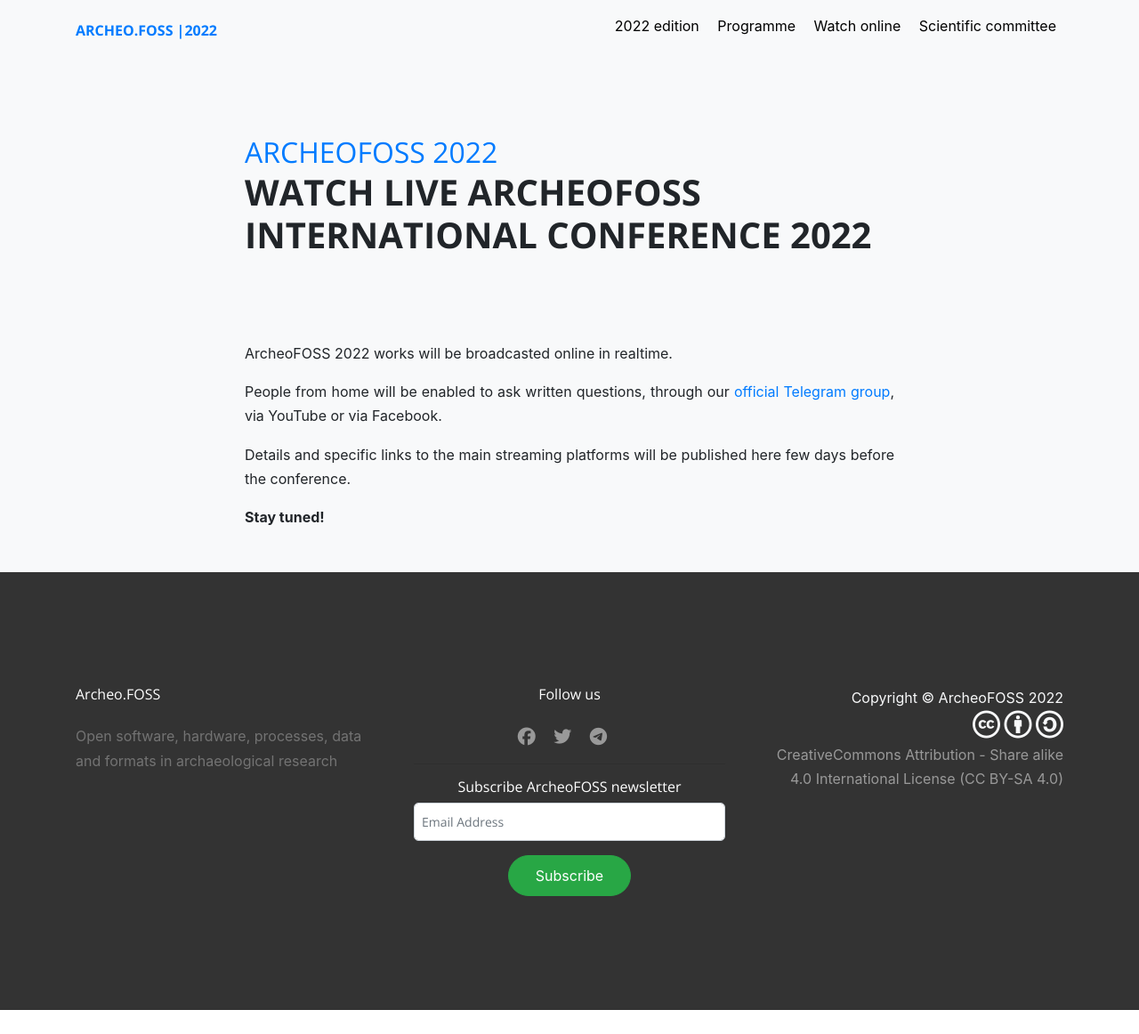
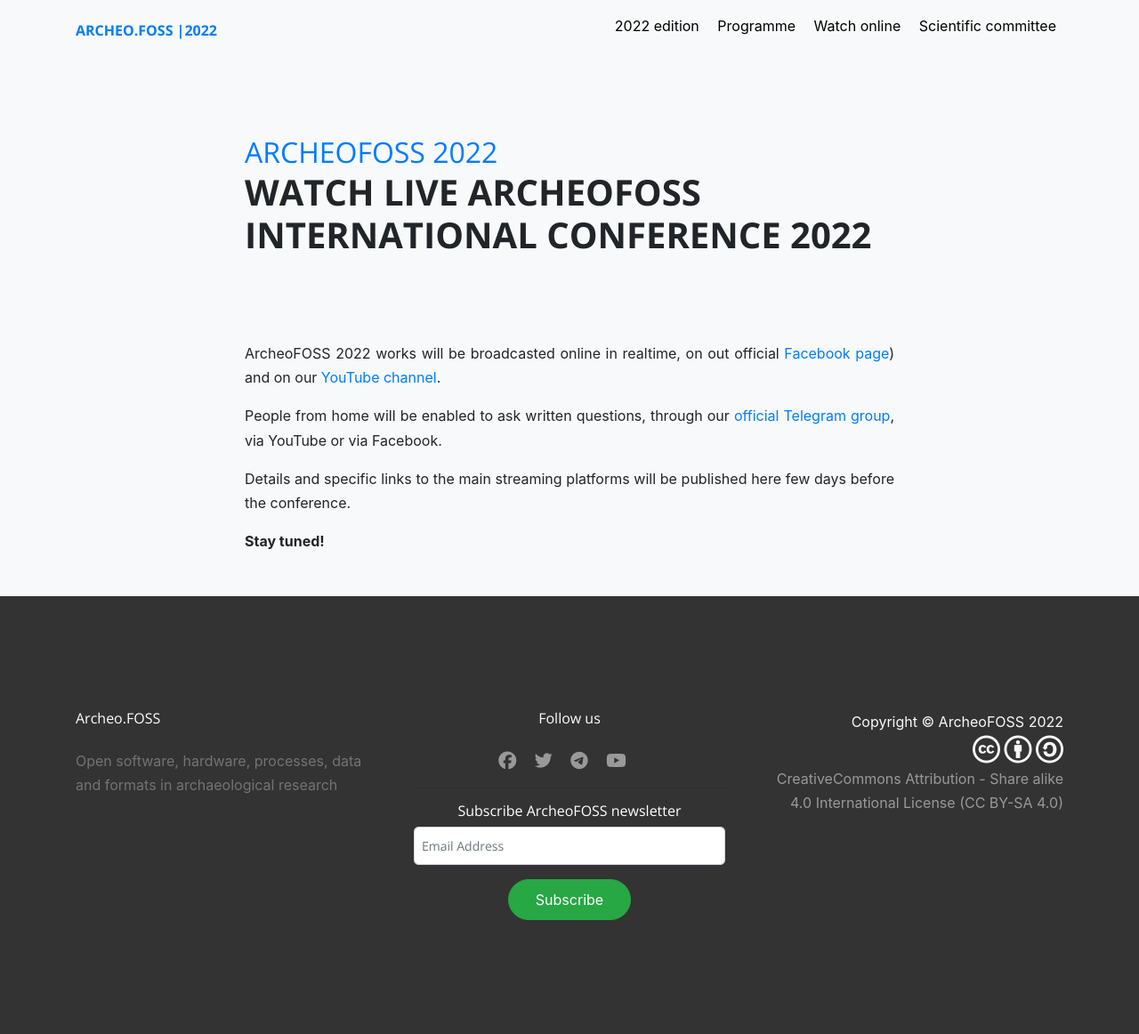
Before and after one commit to archeofoss/archeofoss, a Jekyll site: the page built from 2022/watch.md, in a window 1280 px wide. Shown: the whole page at 89% size. Built offline with Jekyll 4.4.1, drawn with Linux system fonts in a browser that asks for light colours; nearby versions of some CDN libraries; before the commit the page ends 1135 px from its top, so only the background shows below that.

Commit message:
Added streaming links

```diff
--- a/2022/watch.md
+++ b/2022/watch.md
@@ -3,7 +3,7 @@
 layout: article-slim
 ---
 
-ArcheoFOSS 2022 works will be broadcasted online in realtime.
+ArcheoFOSS 2022 works will be broadcasted online in realtime, on out official [Facebook page](https://www.facebook.com/archeofoss)) and on our [YouTube channel](https://www.youtube.com/channel/UCbGrp5XfIZO2Np3FJDa3MEg).
 
 People from home will be enabled to ask written questions, through our [official Telegram group](https://t.me/ArcheoFOSS), via YouTube or via Facebook.
 
--- a/_data/social.yaml
+++ b/_data/social.yaml
@@ -7,3 +7,6 @@
 - title: Telegram
   url: https://t.me/ArcheoFOSS
   icon: telegram
+- title: YouTube
+  url: https://www.youtube.com/channel/UCbGrp5XfIZO2Np3FJDa3MEg
+  icon: youtube
```
